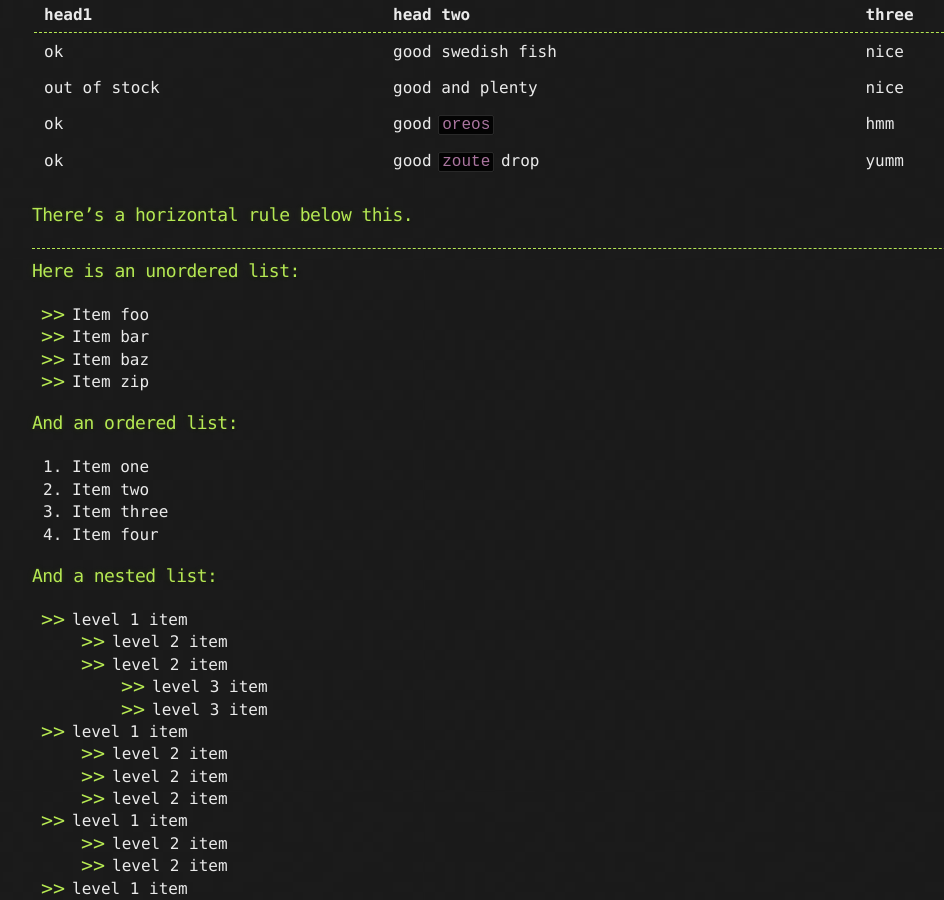
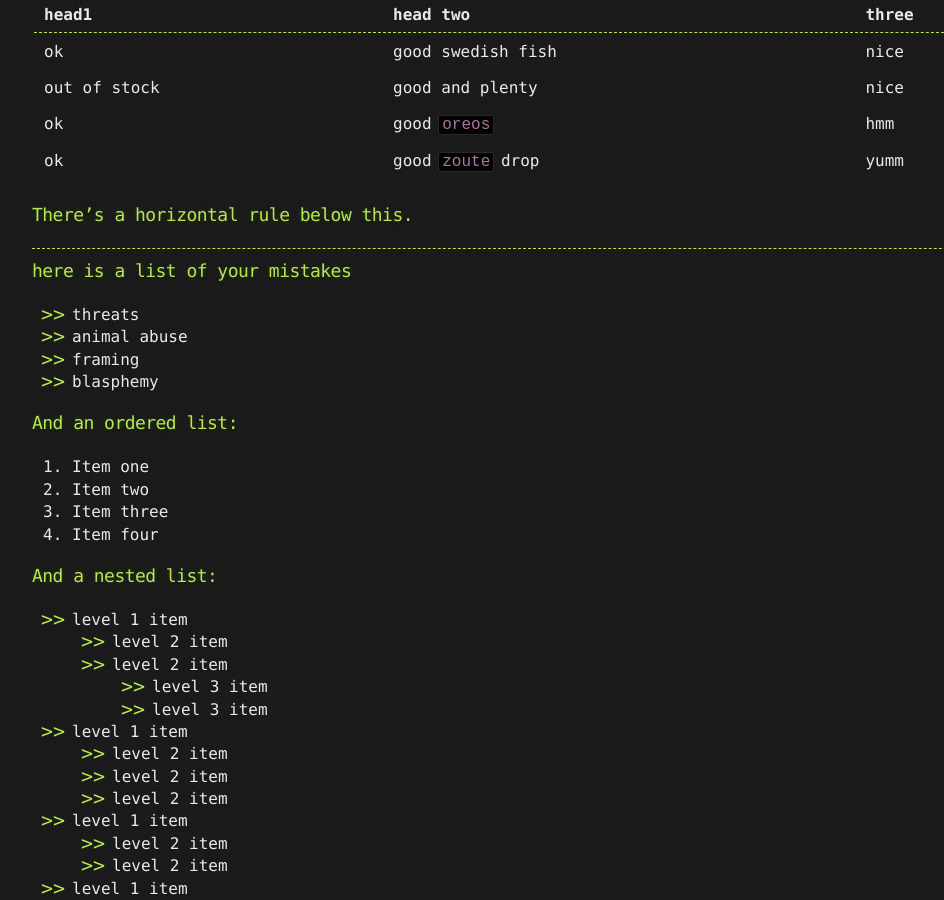
Before and after one commit to DECRYPTER04/DECRYPTED, a Jekyll site: the page built from index.md, in a window 1280 px wide and 900 px high, scrolled down 1337 px. Shown: the whole window, without its empty margins (108-1052 px from the left). Built offline with Jekyll 4.4.1, drawn with Linux system fonts in a browser that asks for light colours; some of the changed text lies outside the part shown.

Commit message:
Update index.md

```diff
--- a/index.md
+++ b/index.md
@@ -62,12 +62,12 @@ end
 
 * * *
 
-### Here is an unordered list:
+### here is a list of your mistakes
 
-*   Item foo
-*   Item bar
-*   Item baz
-*   Item zip
+*   threats
+*   animal abuse
+*   framing
+*   blasphemy
 
 ### And an ordered list:
 
```
Also changed, not shown: other parts of index.md (+1 -1 lines).
